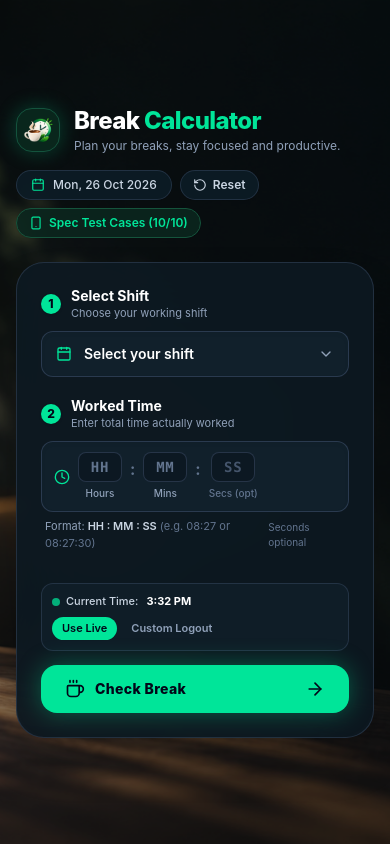
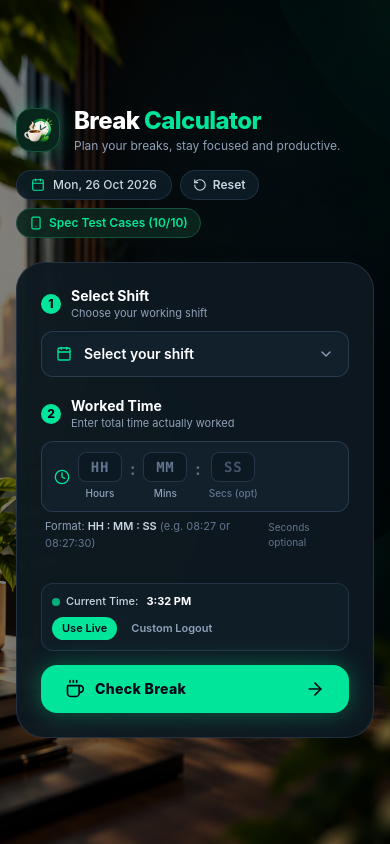
Before and after one commit to SANGEETH-RAMESH/break-calculator, a React (Vite) app: page / in a window 390 px wide. Built offline with nearby package versions, Linux system fonts and the light colour scheme.

Commit message:
second commit

```diff
--- a/index.html
+++ b/index.html
@@ -9,6 +9,8 @@
     <link rel="preconnect" href="https://fonts.googleapis.com">
     <link rel="preconnect" href="https://fonts.gstatic.com" crossorigin>
     <link href="https://fonts.googleapis.com/css2?family=Caveat:wght@600;700&family=Plus+Jakarta+Sans:wght@400;500;600;700;800&display=swap" rel="stylesheet">
+    <link rel="preload" as="image" href="/mobile_background.png" media="(max-width: 1023px)" />
+    <link rel="preload" as="image" href="/background.png" media="(min-width: 1024px)" />
   </head>
   <body class="bg-[#edf2ef] text-slate-800 antialiased font-sans min-h-screen">
     <div id="root"></div>
--- a/src/App.tsx
+++ b/src/App.tsx
@@ -135,8 +135,7 @@ export const App: React.FC = () => {
 
   return (
     <div
-      className="min-h-screen w-full relative bg-cover bg-center bg-no-repeat flex flex-col justify-center items-center p-4 sm:p-6 lg:p-8 overflow-x-hidden text-slate-100 font-sans"
-      style={{ backgroundImage: `url('/background.png')` }}
+      className="min-h-screen w-full relative bg-cover bg-center bg-no-repeat flex flex-col justify-center items-center p-4 sm:p-6 lg:p-8 overflow-x-hidden text-slate-100 font-sans bg-[url('/mobile_background.png')] lg:bg-[url('/background.png')]"
     >
       {/* Dark Ambient Layer */}
       <div className="absolute inset-0 bg-black/45 backdrop-brightness-[0.92] pointer-events-none" />
```
Also changed, not shown: public/mobile_background.png (added).
